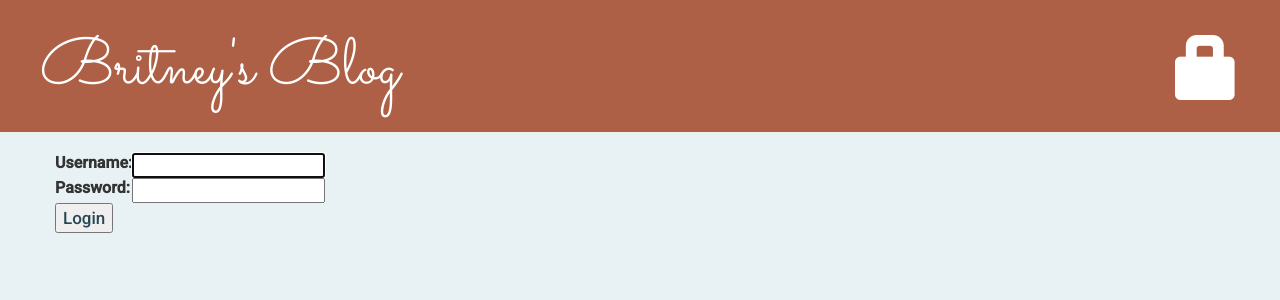
After one commit to BritneyOkh/bc-blog, a Django app: page /accounts/login/ in a window 1280 px wide. The commit adds this page. Shown: the top 300 px of the page. Run offline with Django 3.2, Linux system fonts and the light colour scheme; some libraries are stand-ins or nearby versions.

Commit message:
Added publish and remove buttons, setup login.

```diff
--- a/blog/static/css/blog.css
+++ b/blog/static/css/blog.css
@@ -15,7 +15,6 @@ body {
 	background-color : #E8F2F5;
 }
 .content {
-	/* background-color : #9BC7D6; */
 	color : #274853;
 	font-family : 'Roboto';
 	font-size : 17px;
@@ -58,3 +57,8 @@ h2, h3, h4 {
 .post h2 a, .post h2 a:visited {
 	color : #4693AD;
 }
+
+#log {
+	font-family : 'Fugaz One';
+	font-size : 20px;
+}
--- a/blog/templates/blog/base.html
+++ b/blog/templates/blog/base.html
@@ -25,17 +25,32 @@
 
 		<div class="page-header">
 
-			<h1>
+			{% if user.is_authenticated %} <!-- only users can make and edit posts -->
 
-				<a href="/">Britney's Blog</a> <!-- page/blog title -->
+				<p class="top-menu" id="log">Hello {{ user.username }} ツ<small><a href="{% url 'logout' %}">Log Out</a></small></p> <!-- greet user + logout -->
 
-				{% if user.is_authenticated %} <!-- only users can make posts -->
+				<h1>
+
+					<a href="/">Britney's Blog</a> <!-- page/blog title -->
 
 					<a href="{% url 'post_new' %}" class="top-menu"><span class="glyphicon glyphicon-plus"></span></a> <!-- add post button -->
 
-				{% endif %}
+					<a href="{% url 'post_draft_list' %}" class="top-menu"><span class="glyphicon glyphicon-edit"></span></a> <!-- edit drafts button -->
 
-			</h1>
+				</h1>
+
+
+			{% else %}  <!-- let users login -->
+
+				<h1>
+
+					<a href="/">Britney's Blog</a> <!-- page/blog title -->
+
+					<a href="{% url 'login' %}" class="top-menu"><span class="glyphicon glyphicon-lock"></span></a>
+
+				</h1>
+
+			{% endif %}
 
 		</div>
 
--- /dev/null
+++ b/blog/templates/registration/login.html
@@ -0,0 +1,31 @@
+{% extends 'blog/base.html' %}  <!-- to use general template -->
+
+{% block content %}
+
+	{% if form.errors %} <!-- failed login -->
+		<p>Your username and password didn't match. Please try again.</p>
+	{% endif %}
+
+	<form method="post" action="{% url 'login' %}">
+	{% csrf_token %}
+
+		<table>
+
+		<tr>
+			<td>{{ form.username.label_tag }}</td>
+			<td>{{ form.username }}</td>
+		</tr>
+
+		<tr>
+			<td>{{ form.password.label_tag }}</td>
+			<td>{{ form.password }}</td>
+		</tr>
+
+		</table>
+
+		<input type="submit" value="Login" />
+		<input type="hidden" name="next" value="{{ next }}" />
+
+	</form>
+
+{% endblock %}
--- a/blog/urls.py
+++ b/blog/urls.py
@@ -1,9 +1,15 @@
 from django.urls import path
+from django.contrib.auth import views as v
 from . import views
 
 urlpatterns = [
     path('', views.post_list, name = 'post_list'),
     path('post/<int:pk>', views.post_detail, name = 'post_detail'),
     path('post/new/', views.post_new, name = 'post_new'),
-    path('post/<int:pk>/edit', views.post_edit, name = 'post_edit'),
+    path('post/<int:pk>/edit/', views.post_edit, name = 'post_edit'),
+    path('drafts/', views.post_draft_list, name = 'post_draft_list'),
+    path('post/<pk>/publish/', views.post_publish, name = 'post_publish'),
+    path('post/<pk>/remove/', views.post_remove, name = 'post_remove'),
+    path('accounts/login/', v.LoginView.as_view(), name = 'login'),
+    path('accounts/logout/', v.LogoutView.as_view(next_page='/'), name = 'logout'),
 ]
--- a/mysite/settings.py
+++ b/mysite/settings.py
@@ -100,6 +100,8 @@ AUTH_PASSWORD_VALIDATORS = [
     },
 ]
 
+# Login Settings
+LOGIN_REDIRECT_URL = '/'  # login sends to the homepage
 
 # Internationalization
 # https://docs.djangoproject.com/en/2.2/topics/i18n/
```
Also changed, not shown: blog/templates/blog/post_detail.html (+12 -4 lines), blog/templates/blog/post_draft_list.html (added, +19 -0 lines), blog/templates/blog/post_list.html (+5 -4 lines), blog/views.py (+29 -4 lines).
